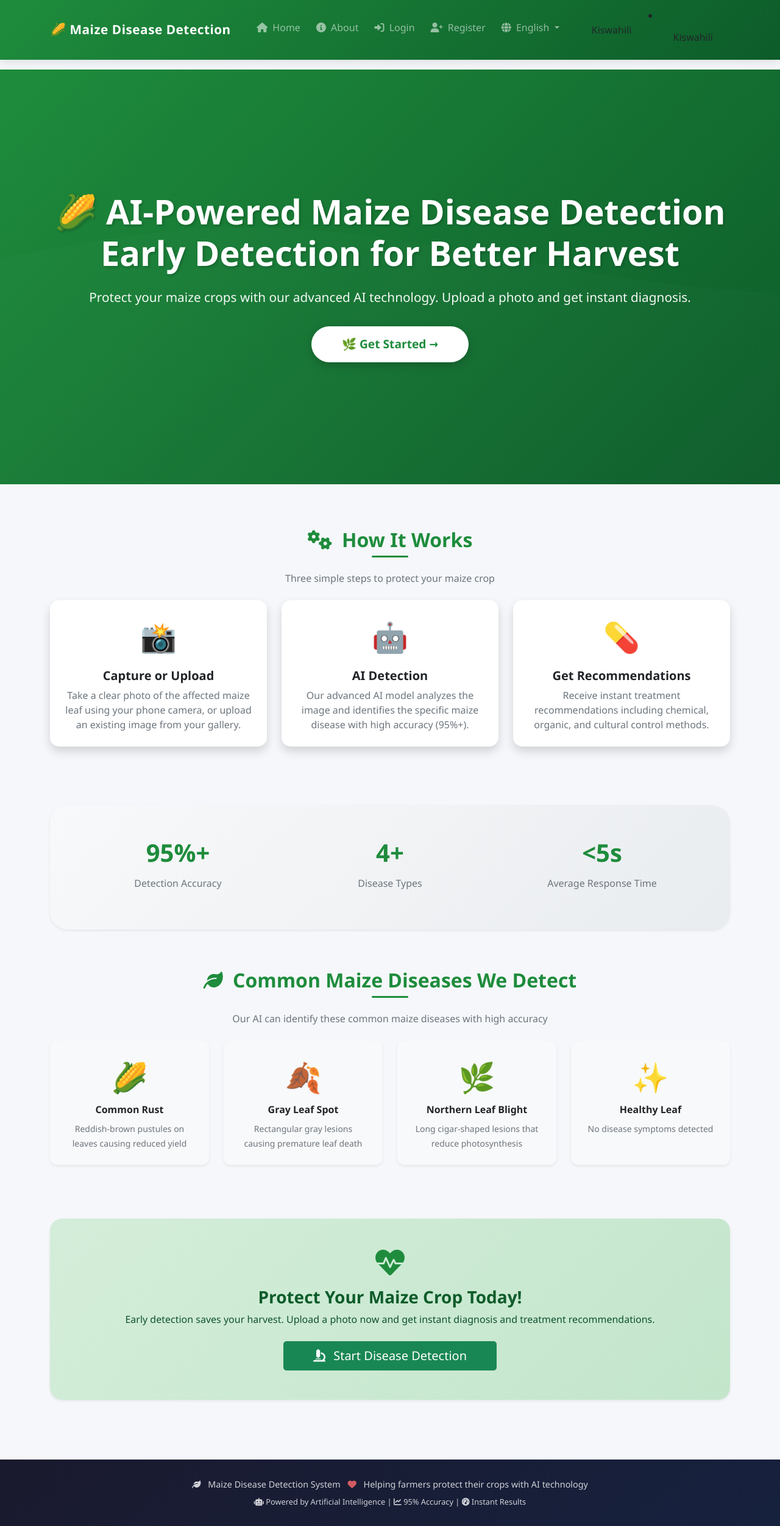
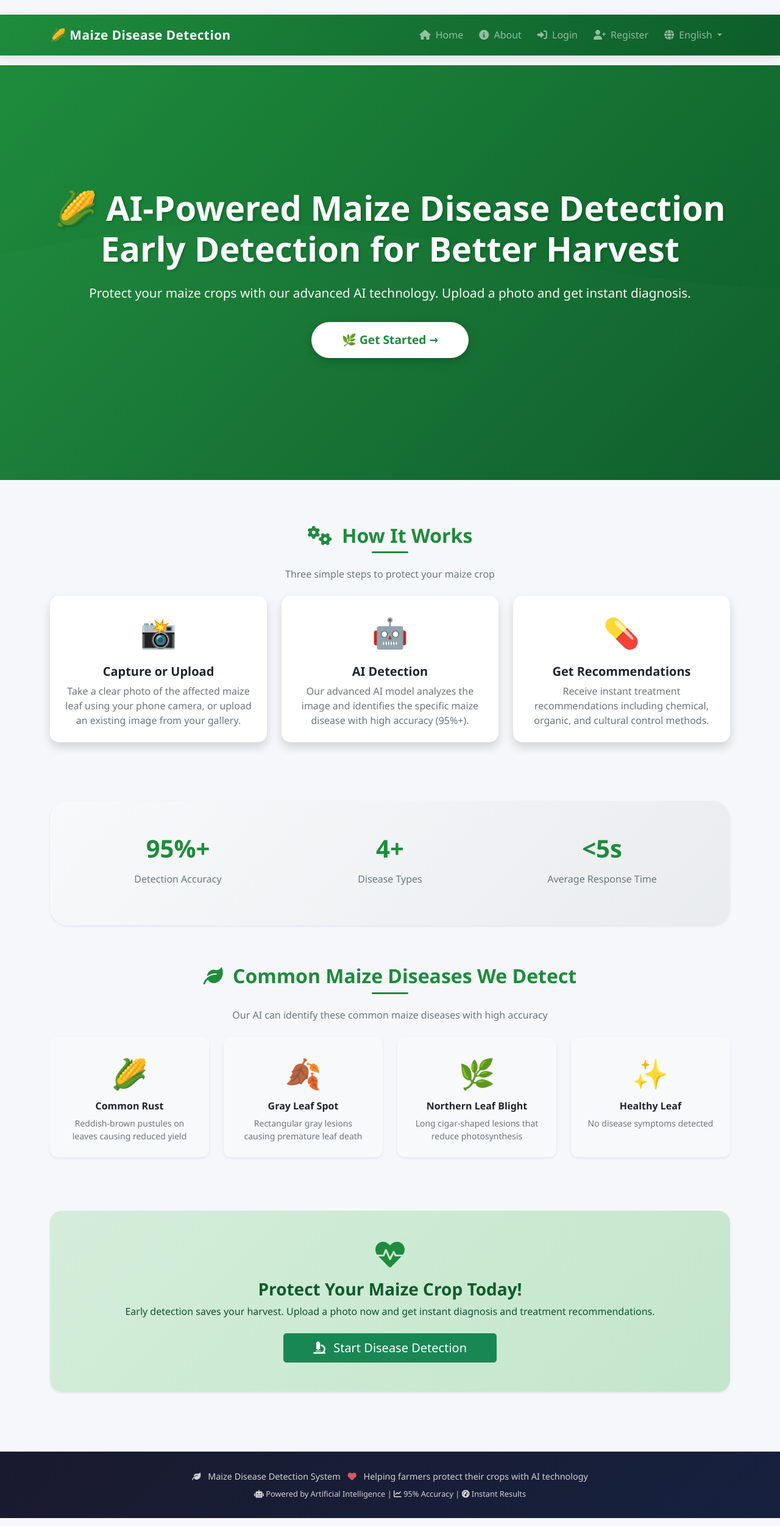
Before and after one commit to OficialMaziwa/Maize-disease-prediction, a Flask app: page / in a window 1280 px wide. Shown: the whole page at 61% size. Run offline with Flask 3, Linux system fonts and the light colour scheme; some libraries are stand-ins or nearby versions.

Commit message:
Clean base.html: remove duplicate language switcher and fix translation

```diff
--- a/app/templates/base.html
+++ b/app/templates/base.html
@@ -19,7 +19,7 @@
         <div class="container">
             <!-- Brand/Logo -->
             <a class="navbar-brand" href="/">
-                🌽 <span data-translate-key="maize_disease_detection">{{ t('maize_disease_detection', session.get('language', 'en')) }}</span>
+                🌽 {{ t('maize_disease_detection', session.get('language', 'en')) }}
             </a>
 
             <button class="navbar-toggler" type="button" data-bs-toggle="collapse" data-bs-target="#navbarNav">
@@ -30,18 +30,18 @@
                 <ul class="navbar-nav ms-auto">
                     <li class="nav-item">
                         <a class="nav-link" href="/">
-                            <i class="fas fa-home me-1"></i> <span data-translate-key="home">{{ t('home', session.get('language', 'en')) }}</span>
+                            <i class="fas fa-home me-1"></i> {{ t('home', session.get('language', 'en')) }}
                         </a>
                     </li>
                     <li class="nav-item">
                         <a class="nav-link" href="/about">
-                            <i class="fas fa-info-circle me-1"></i> <span data-translate-key="about">{{ t('about', session.get('language', 'en')) }}</span>
+                            <i class="fas fa-info-circle me-1"></i> {{ t('about', session.get('language', 'en')) }}
                         </a>
                     </li>
                     {% if session.user_id %}
                     <li class="nav-item">
                         <a class="nav-link" href="{{ url_for('main.dashboard') }}">
-                            <i class="fas fa-tachometer-alt me-1"></i> <span data-translate-key="dashboard">{{ t('dashboard', session.get('language', 'en')) }}</span>
+                            <i class="fas fa-tachometer-alt me-1"></i> {{ t('dashboard', session.get('language', 'en')) }}
                         </a>
                     </li>
                     {% endif %}
@@ -52,45 +52,46 @@
                                 <i class="fas fa-user-circle fa-lg me-1"></i>
                                 <span>{{ session.user_name[:15] }}{% if session.user_name|length > 15 %}...{% endif %}</span>
                                 {% if session.user_role == 'farmer' %}
-                                    <span class="role-badge farmer"><span data-translate-key="farmer">{{ t('farmer', session.get('language', 'en')) }}</span></span>
+                                    <span class="role-badge farmer">{{ t('farmer', session.get('language', 'en')) }}</span>
                                 {% elif session.user_role == 'extension_officer' %}
-                                    <span class="role-badge officer"><span data-translate-key="officer">{{ t('officer', session.get('language', 'en')) }}</span></span>
+                                    <span class="role-badge officer">{{ t('officer', session.get('language', 'en')) }}</span>
                                 {% elif session.user_role == 'admin' %}
-                                    <span class="role-badge admin"><span data-translate-key="admin">{{ t('admin', session.get('language', 'en')) }}</span></span>
+                                    <span class="role-badge admin">{{ t('admin', session.get('language', 'en')) }}</span>
                                 {% endif %}
                             </a>
                             <ul class="dropdown-menu dropdown-menu-end shadow">
                                 <li><a class="dropdown-item" href="/profile">
-                                    <i class="fas fa-user me-2"></i> <span data-translate-key="my_profile">{{ t('my_profile', session.get('language', 'en')) }}</span>
+                                    <i class="fas fa-user me-2"></i> {{ t('my_profile', session.get('language', 'en')) }}
                                 </a></li>
                                 {% if session.user_role == 'farmer' %}
                                 <li><a class="dropdown-item" href="/history">
-                                    <i class="fas fa-history me-2"></i> <span data-translate-key="prediction_history">{{ t('prediction_history', session.get('language', 'en')) }}</span>
+                                    <i class="fas fa-history me-2"></i> {{ t('prediction_history', session.get('language', 'en')) }}
                                 </a></li>
                                 {% endif %}
                                 <li><hr class="dropdown-divider"></li>
                                 <li><a class="dropdown-item text-danger" href="/logout">
-                                    <i class="fas fa-sign-out-alt me-2"></i> <span data-translate-key="logout">{{ t('logout', session.get('language', 'en')) }}</span>
+                                    <i class="fas fa-sign-out-alt me-2"></i> {{ t('logout', session.get('language', 'en')) }}
                                 </a></li>
                             </ul>
                         </li>
                     {% else %}
                         <li class="nav-item">
                             <a class="nav-link" href="/login">
-                                <i class="fas fa-sign-in-alt me-1"></i> <span data-translate-key="login">{{ t('login', session.get('language', 'en')) }}</span>
+                                <i class="fas fa-sign-in-alt me-1"></i> {{ t('login', session.get('language', 'en')) }}
                             </a>
                         </li>
                         <li class="nav-item">
                             <a class="nav-link" href="/register">
-                                <i class="fas fa-user-plus me-1"></i> <span data-translate-key="register">{{ t('register', session.get('language', 'en')) }}</span>
+                                <i class="fas fa-user-plus me-1"></i> {{ t('register', session.get('language', 'en')) }}
                             </a>
                         </li>
                     {% endif %}
 
-                                                            <!-- Language Switcher -->
+                    <!-- Language Switcher -->
                     <li class="nav-item dropdown">
                         <a class="nav-link dropdown-toggle" href="#" id="languageDropdown" role="button" data-bs-toggle="dropdown">
-                            <i class="fas fa-globe me-1"></i> <span id="currentLangLabel">English</span>
+                            <i class="fas fa-globe me-1"></i>
+                            <span>{{ 'Kiswahili' if session.get('language') == 'sw' else 'English' }}</span>
                         </a>
                         <ul class="dropdown-menu dropdown-menu-end shadow">
                             <li>
@@ -100,20 +101,6 @@
                             </li>
                             <li>
                                 <a class="dropdown-item" href="/change-language/sw">
-                                    <i class="fas fa-flag-tanzania me-2"></i> Kiswahili
-                                </a>
-                            </li>
-                        </ul>
-                    </li>
-                            <li>
-                                <a class="dropdown-item" href="/change-language/sw">
-                                    <i class="fas fa-flag-tanzania me-2"></i> Kiswahili
-                                </a>
-                            </li>
-                        </ul>
-                    </li>
-                            <li>
-                                <a class="dropdown-item language-option" href="#" data-lang="sw">
                                     <i class="fas fa-flag-tanzania me-2"></i> Kiswahili
                                 </a>
                             </li>
@@ -148,14 +135,14 @@
         <div class="container">
             <p>
                 <i class="fas fa-leaf me-2"></i>
-                <span data-translate-key="maize_disease_system">{{ t('maize_disease_system', session.get('language', 'en')) }}</span>
+                {{ t('maize_disease_system', session.get('language', 'en')) }}
                 <i class="fas fa-heart mx-2" style="color: #ff6b6b;"></i>
-                <span data-translate-key="helping_farmers">{{ t('helping_farmers', session.get('language', 'en')) }}</span>
+                {{ t('helping_farmers', session.get('language', 'en')) }}
             </p>
             <p class="mt-2" style="font-size: 0.8rem;">
-                <i class="fas fa-robot"></i> <span data-translate-key="powered_by_ai">{{ t('powered_by_ai', session.get('language', 'en')) }}</span> |
-                <i class="fas fa-chart-line"></i> 95% <span data-translate-key="accuracy">{{ t('accuracy', session.get('language', 'en')) }}</span> |
-                <i class="fas fa-tachometer-alt"></i> <span data-translate-key="instant_results">{{ t('instant_results', session.get('language', 'en')) }}</span>
+                <i class="fas fa-robot"></i> {{ t('powered_by_ai', session.get('language', 'en')) }} |
+                <i class="fas fa-chart-line"></i> 95% {{ t('accuracy', session.get('language', 'en')) }} |
+                <i class="fas fa-tachometer-alt"></i> {{ t('instant_results', session.get('language', 'en')) }}
             </p>
         </div>
     </footer>
@@ -163,25 +150,6 @@
     <!-- External JS -->
     <script src="https://cdn.jsdelivr.net/npm/bootstrap@5.1.3/dist/js/bootstrap.bundle.min.js"></script>
 
-    <!-- Language Manager - WITH PAGE RELOAD (SIMPLER AND MORE RELIABLE) -->
-    <script>
-    // Simple language switcher with page reload (reliable for all content)
-    document.addEventListener('DOMContentLoaded', function() {
-        // Add click handlers to language options
-        document.querySelectorAll('.language-option').forEach(function(option) {
-            option.addEventListener('click', function(e) {
-                e.preventDefault();
-                e.stopPropagation();
-                var newLang = this.getAttribute('data-lang');
-                if (newLang) {
-                    // Simple redirect to change language (reloads page)
-                    window.location.href = '/change-language/' + newLang;
-                }
-            });
-        });
-    });
-    </script>
-
     <!-- Page Specific JS -->
     {% block extra_js %}{% endblock %}
 </body>
```
